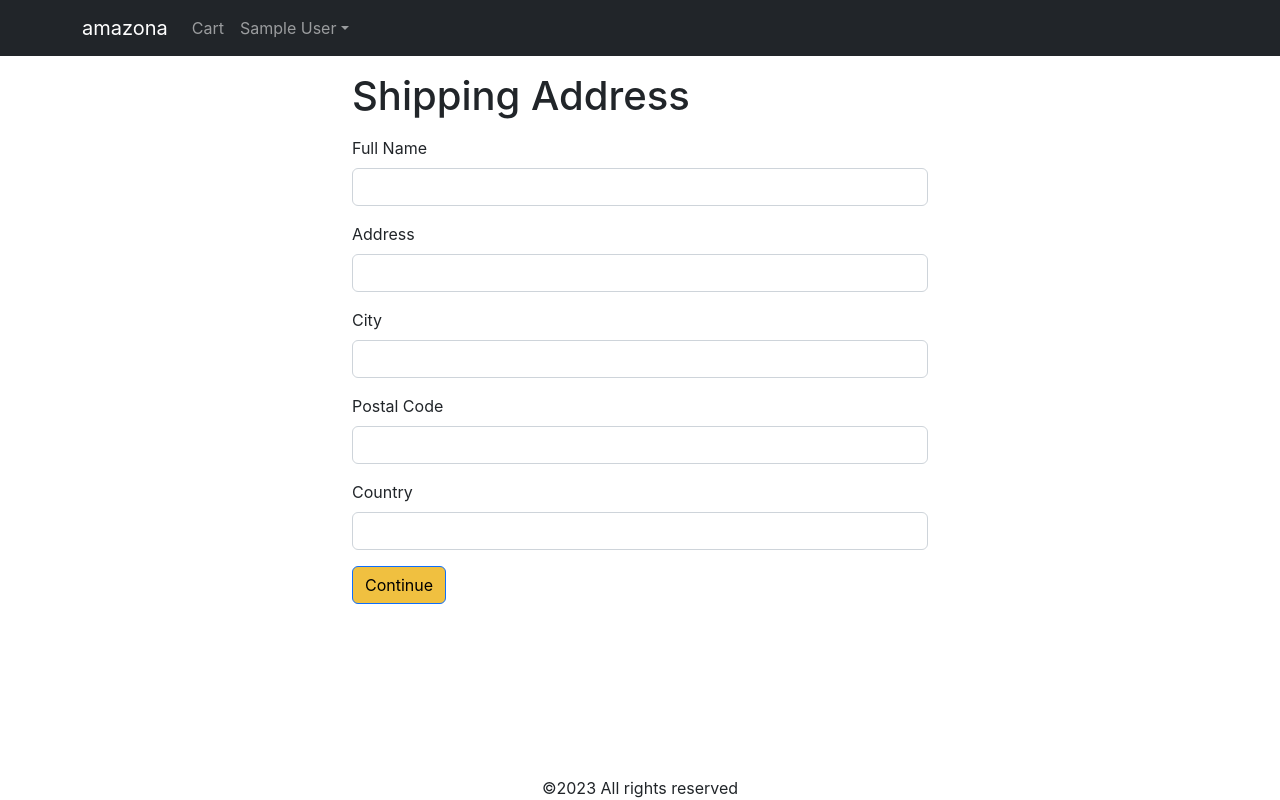
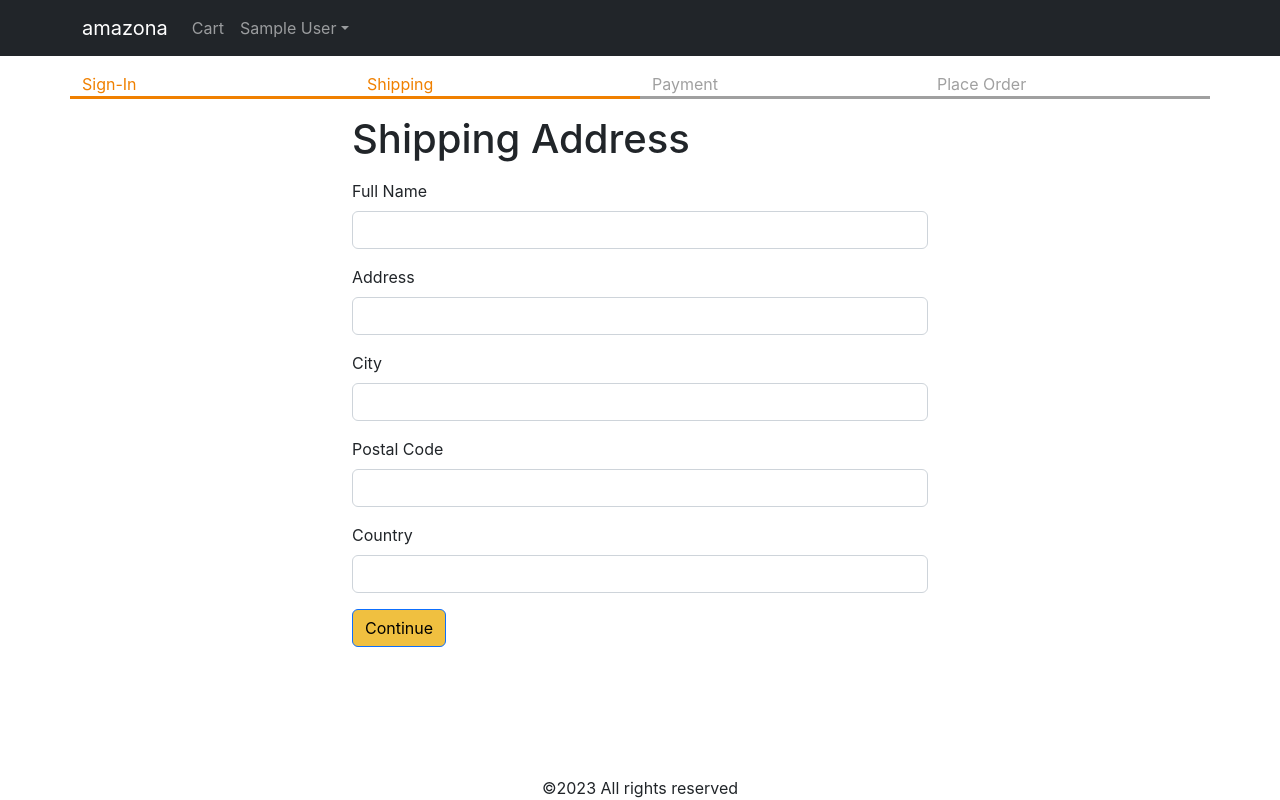
Before and after one commit to OybekKayumov/amazona, a React (Create React App) app in the folder frontend/: page /shipping in a window 1280 px wide. Built offline with nearby package versions, Linux system fonts and the light colour scheme; sample sign-in values are in the browser's storage.

Commit message:
Add checkout steps component

```diff
--- a/frontend/src/components/CheckoutSteps.js
+++ b/frontend/src/components/CheckoutSteps.js
@@ -1,6 +1,6 @@
 import React from 'react'
-import Col from 'react-bootstrap/esm/Col'
-import Row from 'react-bootstrap/esm/Row'
+import Col from 'react-bootstrap/Col'
+import Row from 'react-bootstrap/Row'
 
 const CheckoutSteps = (props) => {
   return (
--- a/frontend/src/index.css
+++ b/frontend/src/index.css
@@ -71,3 +71,13 @@
 .small-container {
   max-width: 600px;
 }
+
+.checkout-steps > div {
+  border-bottom: 0.2rem solid #a0a0a0;
+  color: #a0a0a0
+}
+
+.checkout-steps > div.active {
+  border-bottom: 0.2rem solid #f08000;
+  color: #f08000;
+}
--- a/frontend/src/screens/ShippingAddressScreen.js
+++ b/frontend/src/screens/ShippingAddressScreen.js
@@ -4,6 +4,7 @@
 import Button from 'react-bootstrap/Button';
 import { useNavigate } from 'react-router-dom';
 import { Store } from '../store'
+import CheckoutSteps from '../components/CheckoutSteps';
 
 const ShippingAddressScreen = () => {
   const navigate = useNavigate();
@@ -57,6 +58,9 @@
       <Helmet>
         <title>Shipping Address</title>
       </Helmet>
+
+      <CheckoutSteps step1 step2></CheckoutSteps>
+
       <div className="container small-container">
         <h1 className='my-3'>Shipping Address</h1>
 
```
